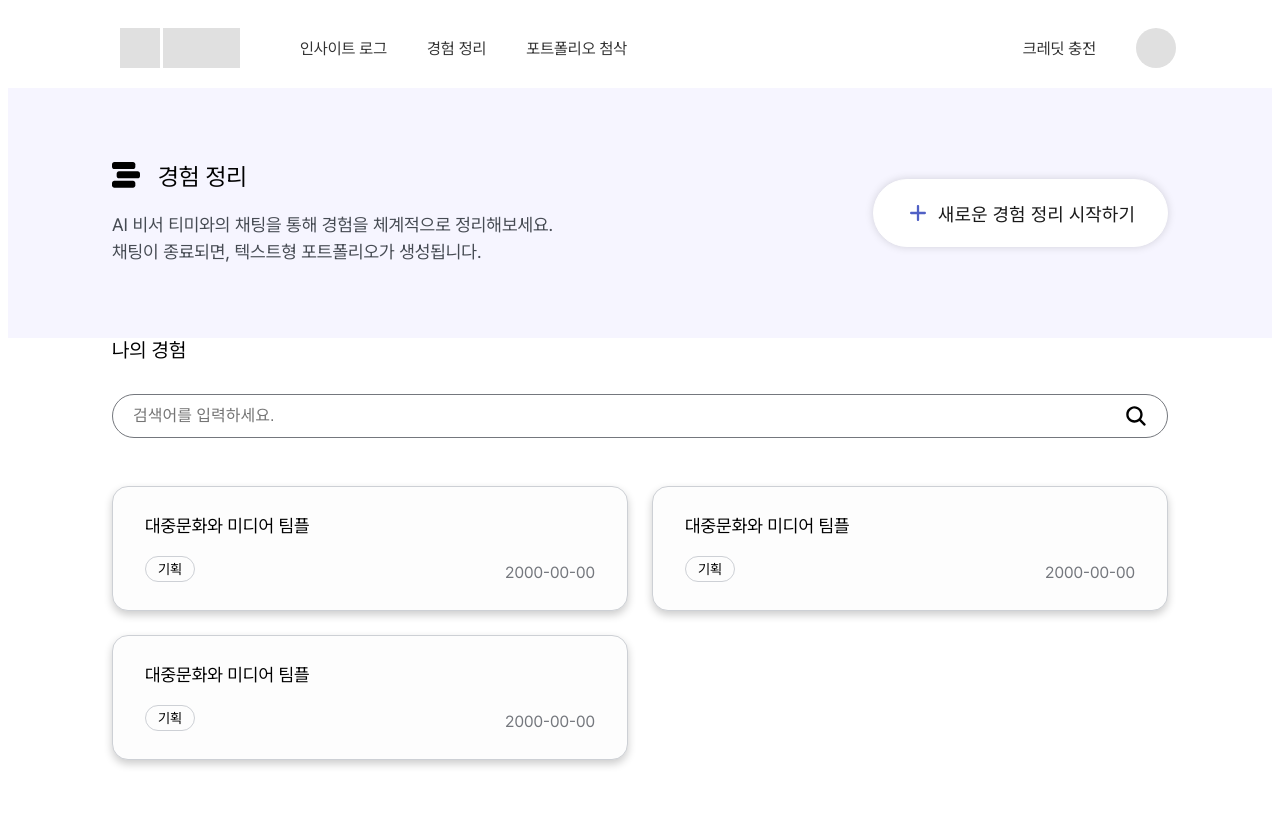
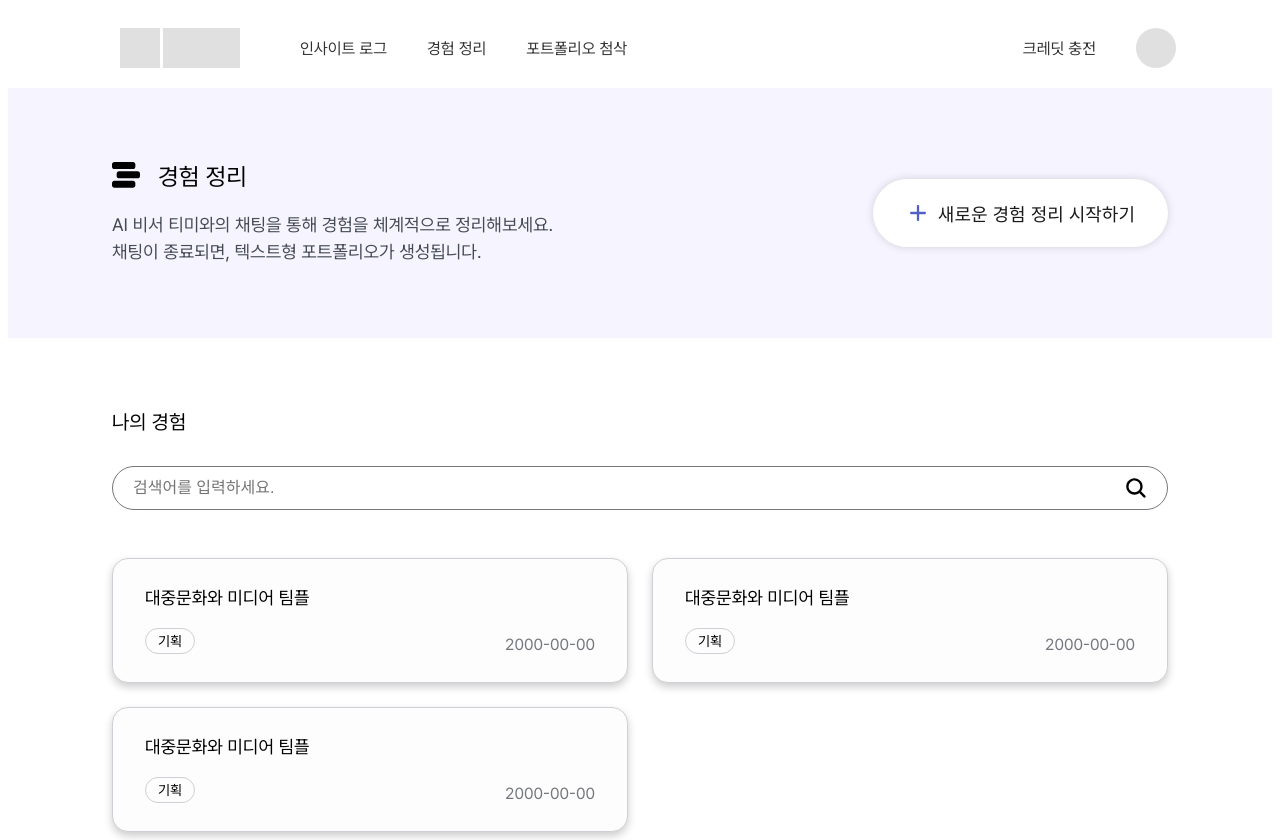
Before and after one commit to Teamie71/folioo-front, a Next.js app: page /experience in a window 1280 px wide. Before the commit the page ends 800 px from the top, so only its background shows below. Built offline with nearby package versions, Linux system fonts and the light colour scheme.

Commit message:
🎨 Design: 메인 페이지 - 헤더&본문 사이 4.5rem 간격 추가

```diff
--- a/src/app/(main)/experience/page.tsx
+++ b/src/app/(main)/experience/page.tsx
@@ -2,7 +2,7 @@ import Link from 'next/link';
 
 export default function ExperiencePage() {
   return (
-    <div>
+    <div className='flex flex-col gap-[4.5rem]'>
       {/* 경험정리 헤더 */}
       <div className='mx-auto flex h-[15.625rem] w-full min-w-[66rem] bg-[#F6F5FF]'>
         <div className='mx-auto flex min-w-[66rem] items-center justify-between'>
```
